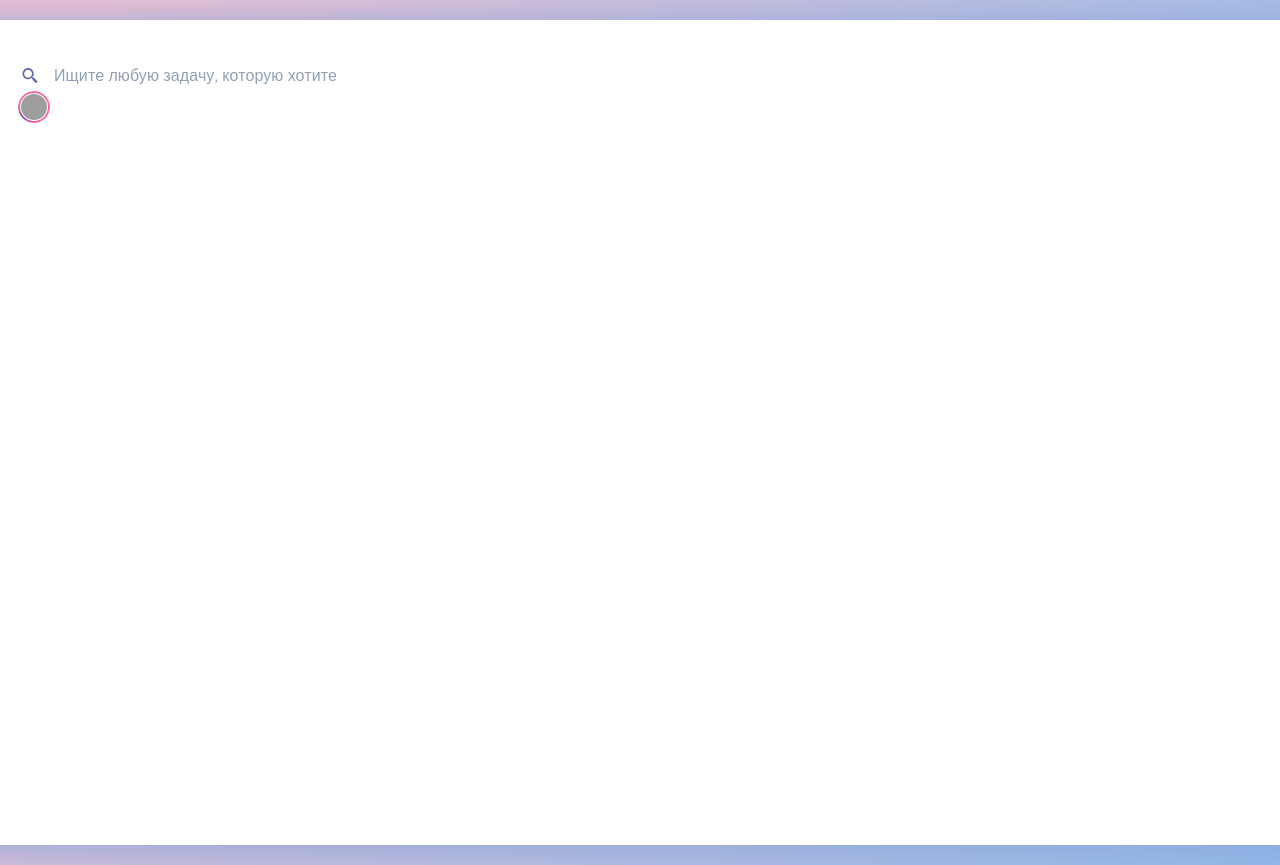
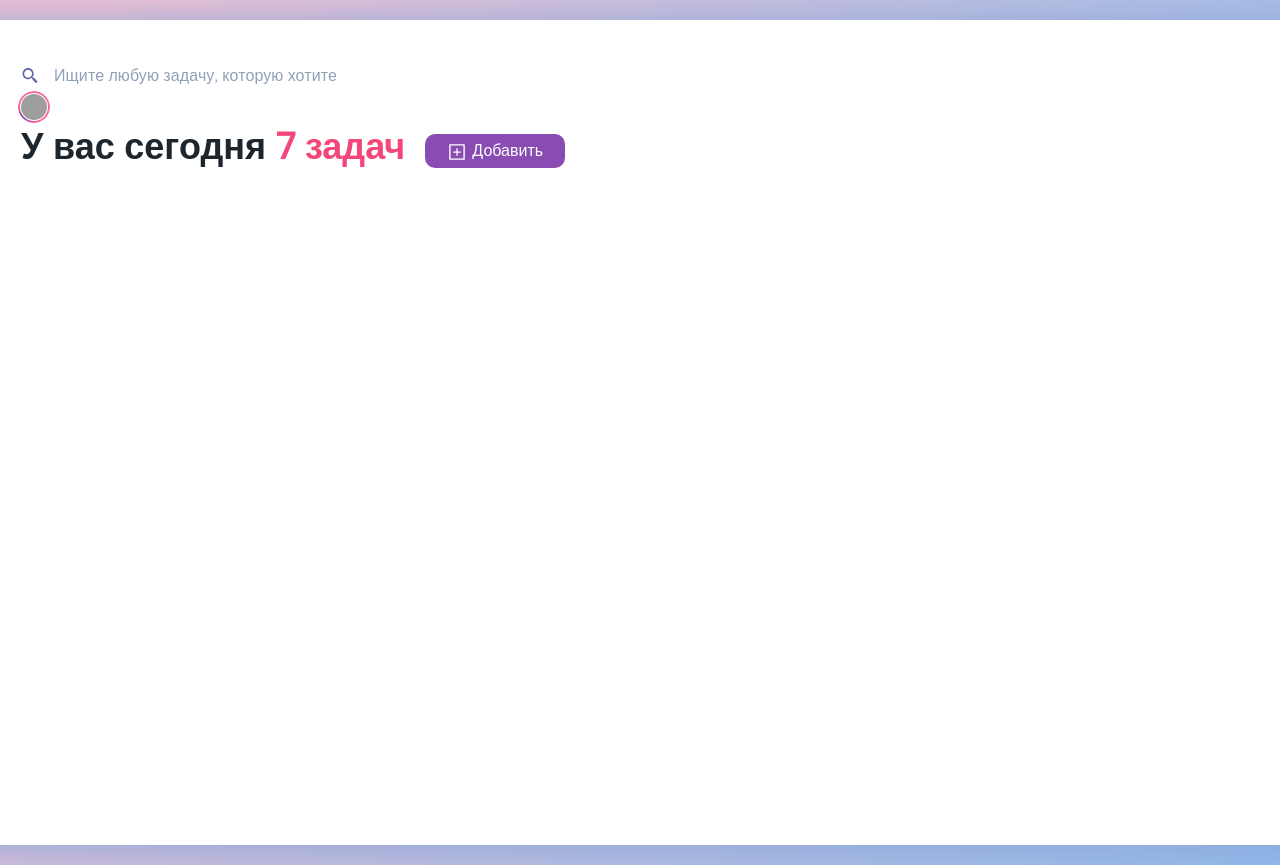
Before and after one commit to Deokti/tesss, a React (Create React App) app: page / in a window 1280 px wide. Shown: the top 865 px of the page. Built offline with nearby package versions, Linux system fonts and the light colour scheme; grey boxes are pictures that could not be loaded; a web font is replaced by a local one.

Commit message:
feat: created CurrentTasks component

```diff
--- a/src/pages/App/index.tsx
+++ b/src/components/App/index.tsx
@@ -1,11 +1,13 @@
 import React, { FC, ReactElement } from 'react';
-import { Header } from '../../components/Header';
+import { CurrentTasks } from '../CurrentTasks';
+import { Header } from '../Header';
 import styles from './App.module.scss';
 
 export const App: FC = (): ReactElement => {
 	return (
 		<div className={styles.app}>
 			<Header />
+			<CurrentTasks className='mt-50' />
 		</div>
 	);
 };
--- /dev/null
+++ b/src/components/CurrentTasks/CurrentTasks.module.scss
@@ -0,0 +1,18 @@
+.wrapper {
+	display: flex;
+	align-items: center;
+}
+
+.tasks {
+	margin-right: 20px;
+
+	color: #1D262C;
+
+	font-size: 36px;
+	font-weight: 700;
+	line-height: 54px;
+}
+
+.tasksActive {
+	color: #F3477A;
+}
--- /dev/null
+++ b/src/components/CurrentTasks/CurrentTasks.props.ts
@@ -0,0 +1,5 @@
+import { DetailedHTMLProps, HTMLAttributes } from "react";
+
+export interface CurrentTasksProps extends DetailedHTMLProps<HTMLAttributes<HTMLDivElement>, HTMLDivElement> {
+
+}
--- /dev/null
+++ b/src/components/CurrentTasks/index.tsx
@@ -0,0 +1,22 @@
+import React, { FC } from 'react';
+import { Button } from '../Button';
+import styles from './CurrentTasks.module.scss';
+import { CurrentTasksProps } from './CurrentTasks.props';
+import cn from 'classnames';
+
+export const CurrentTasks: FC<CurrentTasksProps> = (props: CurrentTasksProps) => {
+	const {
+		className,
+		...anotherProps
+	} = props;
+
+
+	return (
+		<div className={cn(styles.wrapper, className)} {...anotherProps}>
+			<h1 className={styles.tasks}>
+				У вас сегодня <span className={styles.tasksActive}>7 задач</span>
+			</h1>
+			<Button appearance="linear">Добавить</Button>
+		</div>
+	);
+};
--- a/src/pages/index.tsx
+++ b/src/pages/index.tsx
@@ -1,6 +1,6 @@
 import React, { ReactElement } from 'react';
 import { Route, Routes } from 'react-router-dom';
-import { App } from './App';
+import { App } from '../components/App';
 import { Login } from './Login';
 import { Register } from './Register';
 
```
Also changed, not shown: src/components/App/App.module.scss (renamed from src/pages/App/App.module.scss).
